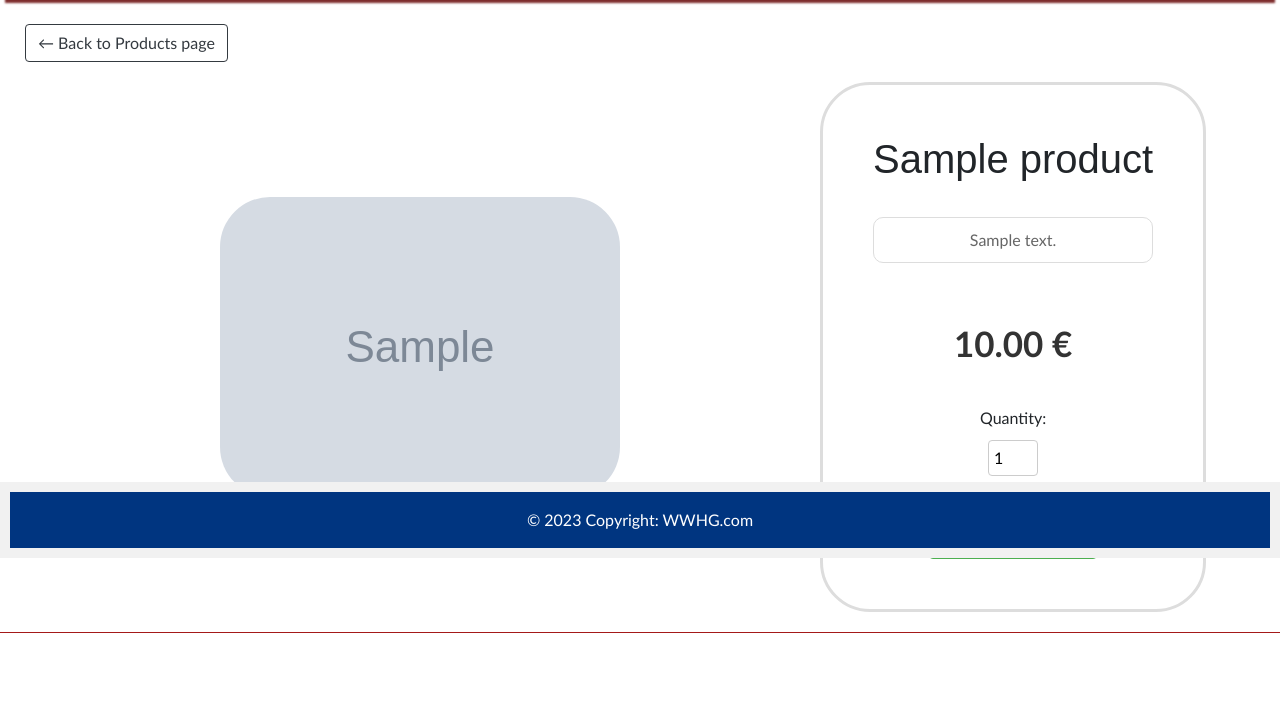
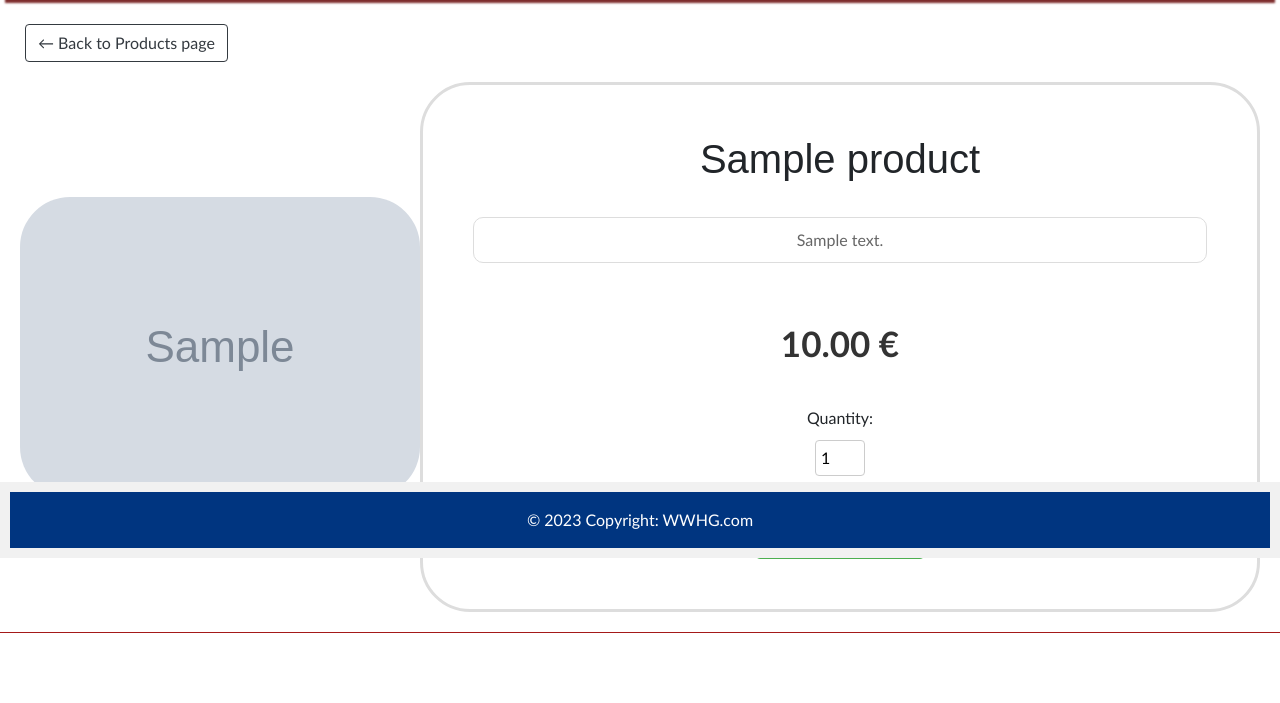
Before and after one commit to Tziim/WWHG, a Django app: page /product/1/ in a window 1280 px wide. Shown: the part 242-945 px from the top of the page. Run offline with Django 4.2, Linux system fonts and the light colour scheme; tables that the repository leaves empty hold one stand-in row (values such as "Sample post"); grey boxes marked "Sample" are stand-in pictures; some libraries are stand-ins or nearby versions.

Commit message:
Välimuse pisi muudatused

```diff
--- a/wwhg_site/static/css/style.css
+++ b/wwhg_site/static/css/style.css
@@ -172,19 +172,20 @@ body {
 */
 
 .product-container-dv {
+    flex: 1;
     display: flex;
     align-items: center;
     padding: 20px;
     border-bottom: 1px solid #a41919;
-    max-width: 2000px;
+    max-width: 2560px;
     margin-bottom: 70px;
 }
 
 .product-image-dv {
     max-width: 600px; /* Limit the image width to fit its container */
     max-height: 600px; /* Set a maximum height to prevent excessive stretching */
-    margin-left: 200px;
     border-radius: 50px;
+    margin: auto;
 }
 
 .product-image-container-dv {
@@ -195,14 +196,14 @@ body {
 
 .product-details-dv {
     flex: 1;
-    margin-left: 200px;
-    margin-right: 200px;
     border: 3px solid #ddd;
     border-radius: 50px;
     padding: 50px;
     display: flex;
     flex-direction: column; /* Adjust the flex direction */
     align-items: center; /* Center align content */
+    max-width: 900px;
+    margin: 0 auto;
 }
 
 .product-title-dv {
--- a/wwhg_site/wwhg_app/templates/cart/update_cart_item.html
+++ b/wwhg_site/wwhg_app/templates/cart/update_cart_item.html
@@ -12,6 +12,7 @@
     <link rel="stylesheet" type="text/css" href="{% static 'css/styles.css' %}"> <!-- Add this line to include your styles.css -->
 </head>
 <body>
+<br>
 <h1 class="text-center">Shopping Cart</h1>
 <div class="row">
     <div class="col-lg-12">
--- a/wwhg_site/wwhg_app/templates/wwhg_app/index.html
+++ b/wwhg_site/wwhg_app/templates/wwhg_app/index.html
@@ -16,7 +16,7 @@
         <div class="row">
             <div class="col-sm-6 col-md-4 col-lg-3 p-b-50">
                 <div class="leftbar p-r-20 p-r-0-sm">
-                    <h1>Welcome to World Wide Hidden Gems E-Shop</h1>
+                    <h1>Welcome to Worldwide Hidden Gems E-Shop</h1>
                     <h5>Explore our products</h5>
                 </div>
             </div>
```
